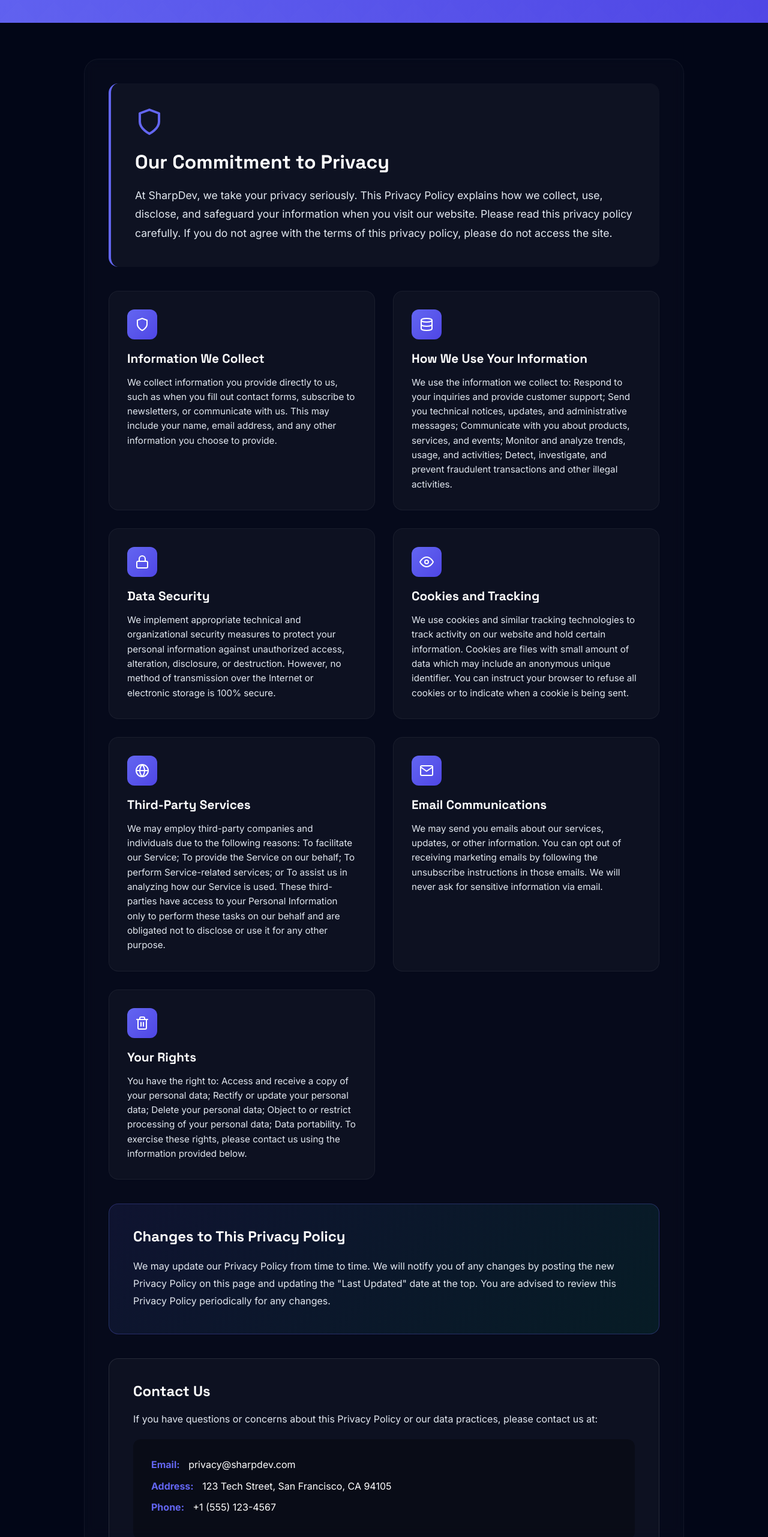
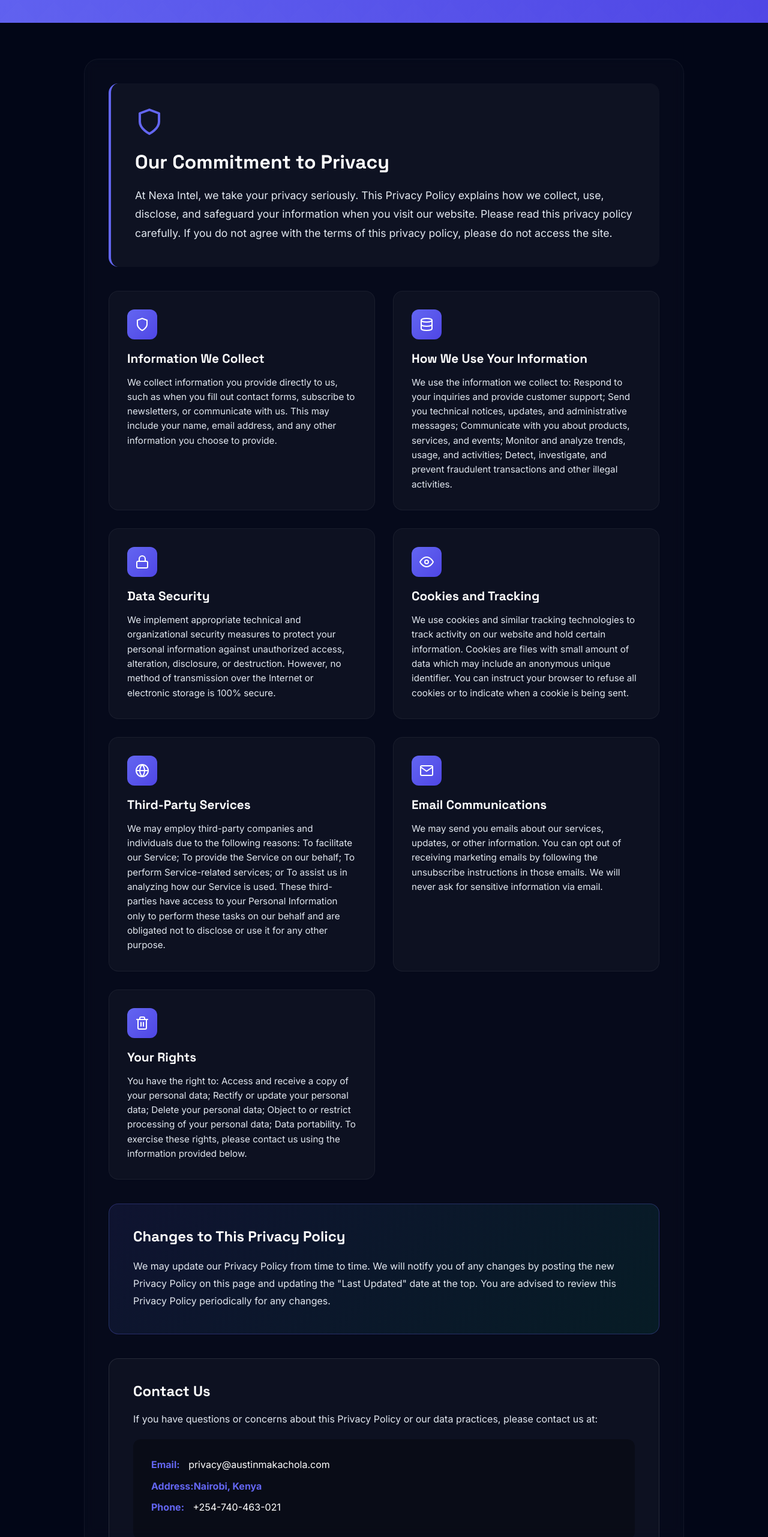
Before and after one commit to codewithaustin1/sharp-portfolio, a React (Create React App) app: page /privacy in a window 1280 px wide. Shown: the part 237-2800 px from the top of the page at 60% size. Built offline with nearby package versions, Linux system fonts and the light colour scheme.

Commit message:
Update: Add resume PDF and fix Terms of Service page

```diff
--- a/src/components/Contact/Contact.jsx
+++ b/src/components/Contact/Contact.jsx
@@ -76,8 +76,7 @@
           <div className="contact-info fade-in">
             <h3>Let's Connect</h3>
             <p>
-              I'm always open to discussing new opportunities, whether it's a
-              freelance project, full-time role, or just chatting about tech.
+              My inbox is open to discussions about professional collaborations, including remote projects and full-time positions. I also value the chance to engage with the tech community—feel free to reach out for a thoughtful exchange on all things software development.
             </p>
 
             <div className="contact-details">
--- a/src/components/Hero/Hero.jsx
+++ b/src/components/Hero/Hero.jsx
@@ -18,9 +18,9 @@
   }, []);
 
   const socialLinks = [
-    { icon: <FiGithub />, href: 'https://github.com', label: 'GitHub' },
-    { icon: <FiLinkedin />, href: 'https://linkedin.com', label: 'LinkedIn' },
-    { icon: <FiTwitter />, href: 'https://twitter.com', label: 'Twitter' },
+    { icon: <FiGithub />, href: 'https://github.com/codewithaustin1', label: 'GitHub' },
+    { icon: <FiLinkedin />, href: 'https://www.linkedin.com/in/austin-makachola-820a4a1a2/', label: 'LinkedIn' },
+    { icon: <FiTwitter />, href: 'https://x.com/AustinMakachola', label: 'Twitter' },
   ];
 
   return (
@@ -34,10 +34,7 @@
             Digital Systems for Growth
           </h1>
           <p className="hero-subtitle">
-            I’m Austin Makachola — a Full-stack Software Developer based in Nairobi,
-            building production-ready digital ecosystems for creators, entrepreneurs,
-            and small businesses. From frontend architecture to backend systems,
-            I design platforms that are fast, structured, and built to scale.
+          I’m Austin Makachola, a Full-stack Software Developer in Nairobi focused on building precision-driven digital ecosystems. Whether refining frontend architecture or strengthening backend systems, I help entrepreneurs and small businesses translate complex requirements into fast, scalable, production-ready platforms.
           </p>
           <div className="hero-buttons">
             <a href="#projects" className="btn">
--- a/src/components/Legal/PrivacyPolicy.jsx
+++ b/src/components/Legal/PrivacyPolicy.jsx
@@ -67,7 +67,7 @@
               <FiShield className="intro-icon" />
               <h2>Our Commitment to Privacy</h2>
               <p>
-                At SharpDev, we take your privacy seriously. This Privacy Policy explains how we collect,
+                At Nexa Intel, we take your privacy seriously. This Privacy Policy explains how we collect,
                 use, disclose, and safeguard your information when you visit our website. Please read this
                 privacy policy carefully. If you do not agree with the terms of this privacy policy,
                 please do not access the site.
@@ -101,9 +101,9 @@
               please contact us at:
             </p>
             <div className="contact-details-legal">
-              <p><strong>Email:</strong> privacy@sharpdev.com</p>
-              <p><strong>Address:</strong> 123 Tech Street, San Francisco, CA 94105</p>
-              <p><strong>Phone:</strong> +1 (555) 123-4567</p>
+              <p><strong>Email:</strong> privacy@austinmakachola.com</p>
+              <p><strong>Address:Nairobi, Kenya</strong> </p>
+              <p><strong>Phone:</strong> +254-740-463-021</p>
             </div>
           </div>
 
--- a/src/components/Projects/Projects.jsx
+++ b/src/components/Projects/Projects.jsx
@@ -112,7 +112,7 @@
 
         <div className="projects-cta">
           <p>Want to see more? Check out my GitHub for additional projects and contributions.</p>
-          <a href="https://github.com" className="btn" target="_blank" rel="noopener noreferrer">
+          <a href="https://github.com/codewithaustin1" className="btn" target="_blank" rel="noopener noreferrer">
             View All Projects
           </a>
         </div>
--- a/src/components/Skills/Skills.jsx
+++ b/src/components/Skills/Skills.jsx
@@ -9,9 +9,9 @@
       title: 'Frontend',
       skills: [
         { name: 'React', level: 95 },
-        { name: 'TypeScript', level: 90 },
+        { name: 'TypeScript', level: 95 },
         { name: 'Vue.js', level: 85 },
-        { name: 'Next.js', level: 90 },
+        { name: 'Next.js', level: 95 },
         { name: 'Tailwind CSS', level: 95 },
       ],
     },
@@ -19,8 +19,8 @@
       icon: <FiDatabase />,
       title: 'Backend',
       skills: [
-        { name: 'Node.js', level: 92 },
-        { name: 'Python', level: 88 },
+        { name: 'Node.js', level: 95 },
+        { name: 'Python', level: 85 },
         { name: 'PostgreSQL', level: 85 },
         { name: 'MongoDB', level: 87 },
         { name: 'GraphQL', level: 82 },
```
Also changed, not shown: 1 other file (tests, documents, lock files or other folders).
